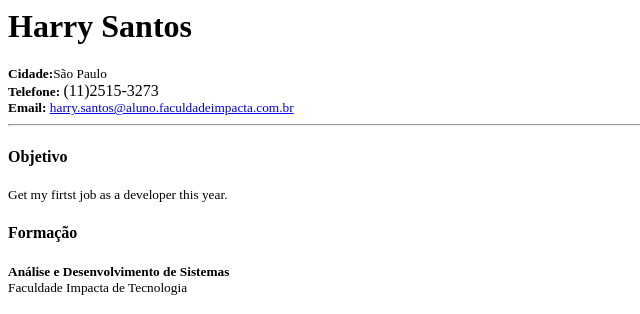
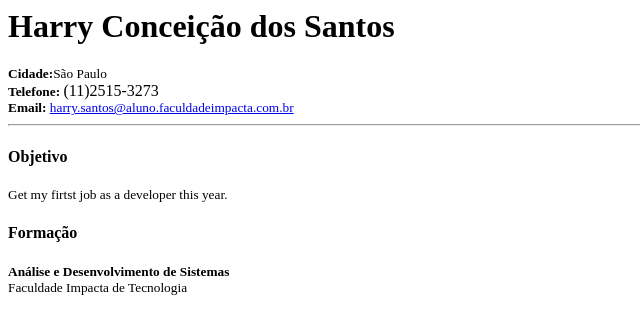
Before and after one commit to HarryCSantos/ProgramadorBr, a plain HTML site: page desafio-currículo.html in a window 1280 px wide. Shown: the top 314 px of the page, without its empty margins (0-640 px from the left). Drawn offline with Linux system fonts and the light colour scheme.

Commit message:
Update desafio-currículo.html

```diff
--- a/desafio-currículo.html
+++ b/desafio-currículo.html
@@ -6,7 +6,7 @@
 </head>
 
 	<body>
-		<h1>Harry Santos</h1>
+		<h1>Harry Conceição dos Santos</h1>
 
 <small><strong>Cidade:</strong>São Paulo</small><br>
 <small><strong>Telefone: </strong></small>(11)2515-3273<br>
```
